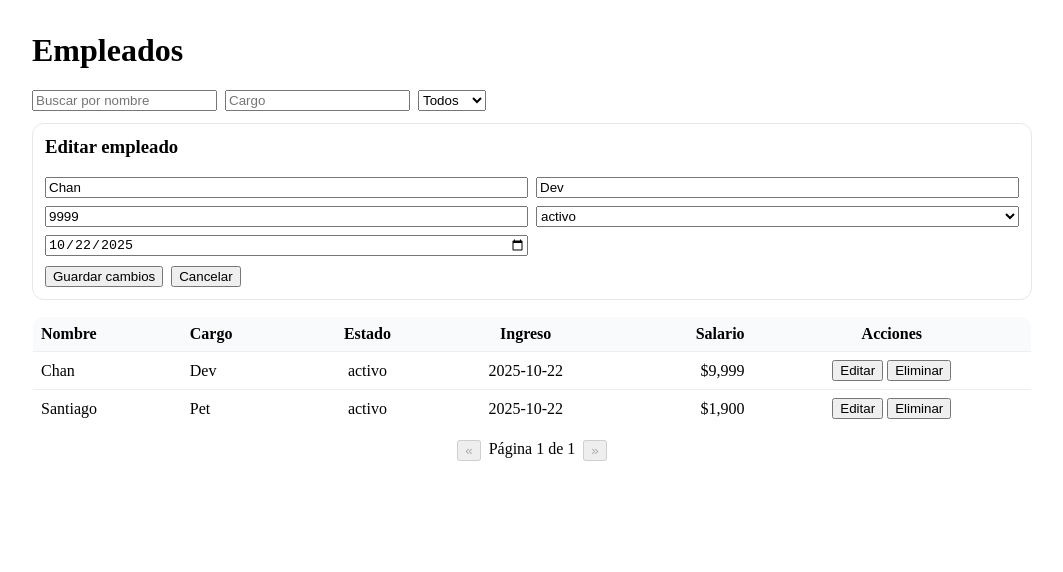
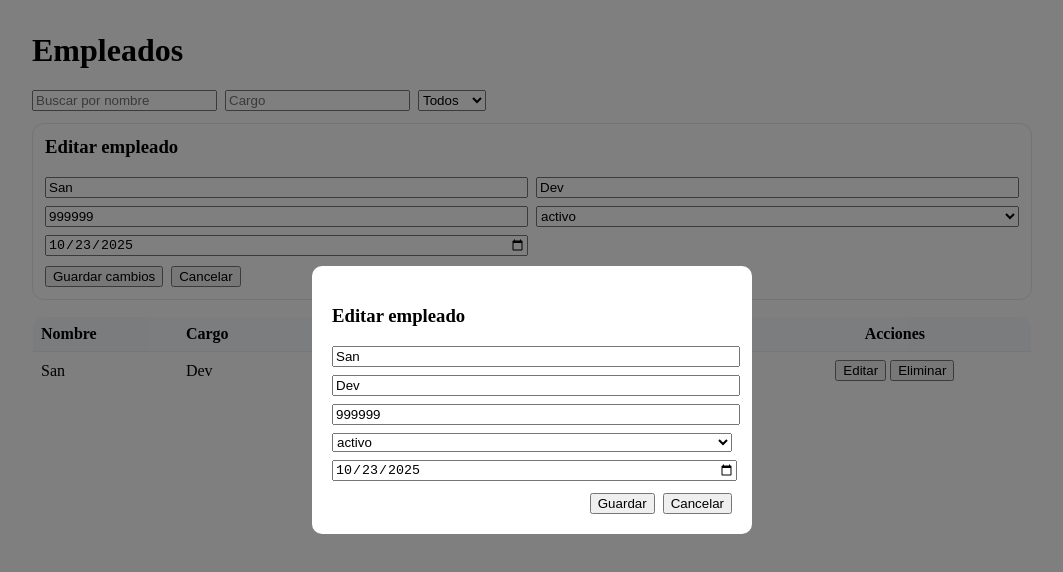
Before and after one commit to Sgiraldom19/empleados-lite, a Next.js app: page /empleados in a window 1280 px wide. Both pictures are taken after a click on the button "Editar". Shown: the top 572 px of the page, without its empty margins (108-1171 px from the left). Built offline with nearby package versions, Linux system fonts and the light colour scheme.

Commit message:
Actualización de empleados: se modificaron datos en employees.json y se mejoró la gestión de empleados en la API y la interfaz de usuario.

```diff
--- a/app/_data/employees.json
+++ b/app/_data/employees.json
@@ -1,18 +1,10 @@
 [
   {
-    "id": "bedd4e5f-95fc-483c-8749-51487b6e6228",
-    "nombre": "Chan",
+    "id": "8ff3152d-a395-4b55-9c64-0682aacfdab7",
+    "nombre": "San",
     "cargo": "Dev",
-    "salario": 9999,
+    "salario": 999999,
     "estado": "activo",
-    "fechaIngreso": "2025-10-22"
-  },
-  {
-    "id": "509b78dd-8c93-45c3-85c9-8aca73481348",
-    "nombre": "Santiago",
-    "cargo": "Pet",
-    "salario": 1900,
-    "estado": "activo",
-    "fechaIngreso": "2025-10-22"
+    "fechaIngreso": "2025-10-23"
   }
 ]
--- a/app/api/employees/[id]/route.ts
+++ b/app/api/employees/[id]/route.ts
@@ -1,21 +1,35 @@
 import { NextResponse } from "next/server";
 import { EmployeeUpdateSchema } from "../../../lib/validation";
 import * as store from "../../../lib/store";
+
 export const dynamic = "force-dynamic";
-export async function GET(_: Request, { params }: { params: { id: string }}) {
-const item = await store.get(params.id);
-return item ? NextResponse.json(item) : NextResponse.json({ message: "No encontrado" },
-{ status: 404 });
+
+export async function GET(_: Request, ctx: { params: Promise<{ id: string }> }) {
+  const { id } = await ctx.params; // 👈 Esperar params
+  const item = await store.get(id);
+  return item
+    ? NextResponse.json(item)
+    : NextResponse.json({ message: "No encontrado" }, { status: 404 });
 }
-export async function PATCH(req: Request, { params }: { params: { id: string }}) {
-const body = await req.json();
-const parsed = EmployeeUpdateSchema.safeParse(body);
-if (!parsed.success) return NextResponse.json({ errors: parsed.error.flatten() }, { status: 400
-});
-const updated = await store.update(params.id, parsed.data);
-return updated ? NextResponse.json(updated) : NextResponse.json({ message: "No encontrado" }, { status: 404 });
+
+export async function PATCH(req: Request, ctx: { params: Promise<{ id: string }> }) {
+  const { id } = await ctx.params; // 👈 Esperar params
+  const body = await req.json();
+  const parsed = EmployeeUpdateSchema.safeParse(body);
+
+  if (!parsed.success)
+    return NextResponse.json({ errors: parsed.error.flatten() }, { status: 400 });
+
+  const updated = await store.update(id, parsed.data);
+  return updated
+    ? NextResponse.json(updated)
+    : NextResponse.json({ message: "No encontrado" }, { status: 404 });
 }
-export async function DELETE(_: Request, { params }: { params: { id: string }}) {
-const ok = await store.remove(params.id);
-return ok ? NextResponse.json({ ok: true }) : NextResponse.json({ message: "No encontrado" }, { status: 404 });
+
+export async function DELETE(_: Request, ctx: { params: Promise<{ id: string }> }) {
+  const { id } = await ctx.params; // 👈 Esperar params
+  const ok = await store.remove(id);
+  return ok
+    ? NextResponse.json({ ok: true })
+    : NextResponse.json({ message: "No encontrado" }, { status: 404 });
 }
--- a/app/empleados/page.tsx
+++ b/app/empleados/page.tsx
@@ -19,6 +19,8 @@ export default function EmpleadosPage() {
   const [page, setPage] = useState(1);
   const [total, setTotal] = useState(0);
   const pageSize = 10;
+  const [showModal, setShowModal] = useState(false);
+
 
   const fetchList = async () => {
     const usp = new URLSearchParams({
@@ -74,6 +76,7 @@ export default function EmpleadosPage() {
     const r = await fetch(`/api/employees/${id}`);
     if (!r.ok) return;
     setForm(await r.json());
+    setShowModal(true);
   }
 
   async function remove(id: string) {
@@ -267,6 +270,89 @@ export default function EmpleadosPage() {
           »
         </button>
       </div>
+      {showModal && (
+  <div
+    style={{
+      position: "fixed",
+      inset: 0,
+      background: "rgba(0,0,0,0.5)",
+      display: "flex",
+      justifyContent: "center",
+      alignItems: "center",
+      zIndex: 50,
+    }}
+  >
+    <div
+      style={{
+        background: "#fff",
+        padding: 20,
+        borderRadius: 10,
+        width: "90%",
+        maxWidth: 400,
+      }}
+    >
+      <h3>Editar empleado</h3>
+      <input
+        placeholder="Nombre"
+        value={form.nombre ?? ""}
+        onChange={(e) => setForm((f) => ({ ...f, nombre: e.target.value }))}
+        style={{ width: "100%", marginBottom: 8 }}
+      />
+      <input
+        placeholder="Cargo"
+        value={form.cargo ?? ""}
+        onChange={(e) => setForm((f) => ({ ...f, cargo: e.target.value }))}
+        style={{ width: "100%", marginBottom: 8 }}
+      />
+      <input
+        type="number"
+        placeholder="Salario"
+        value={form.salario ?? ""}
+        onChange={(e) =>
+          setForm((f) => ({
+            ...f,
+            salario:
+              e.target.value === "" ? undefined : Number(e.target.value),
+          }))
+        }
+        style={{ width: "100%", marginBottom: 8 }}
+      />
+      <select
+        value={form.estado ?? "activo"}
+        onChange={(e) =>
+          setForm((f) => ({
+            ...f,
+            estado: e.target.value as Emp["estado"],
+          }))
+        }
+        style={{ width: "100%", marginBottom: 8 }}
+      >
+        <option value="activo">activo</option>
+        <option value="inactivo">inactivo</option>
+      </select>
+      <input
+        type="date"
+        value={form.fechaIngreso ?? ""}
+        onChange={(e) =>
+          setForm((f) => ({ ...f, fechaIngreso: e.target.value }))
+        }
+        style={{ width: "100%", marginBottom: 12 }}
+      />
+
+      <div style={{ display: "flex", justifyContent: "flex-end", gap: 8 }}>
+        <button
+          onClick={() => {
+            save();
+            setShowModal(false);
+          }}
+        >
+          Guardar
+        </button>
+        <button onClick={() => setShowModal(false)}>Cancelar</button>
+      </div>
+    </div>
+  </div>
+)}
     </main>
   );
 }
```
